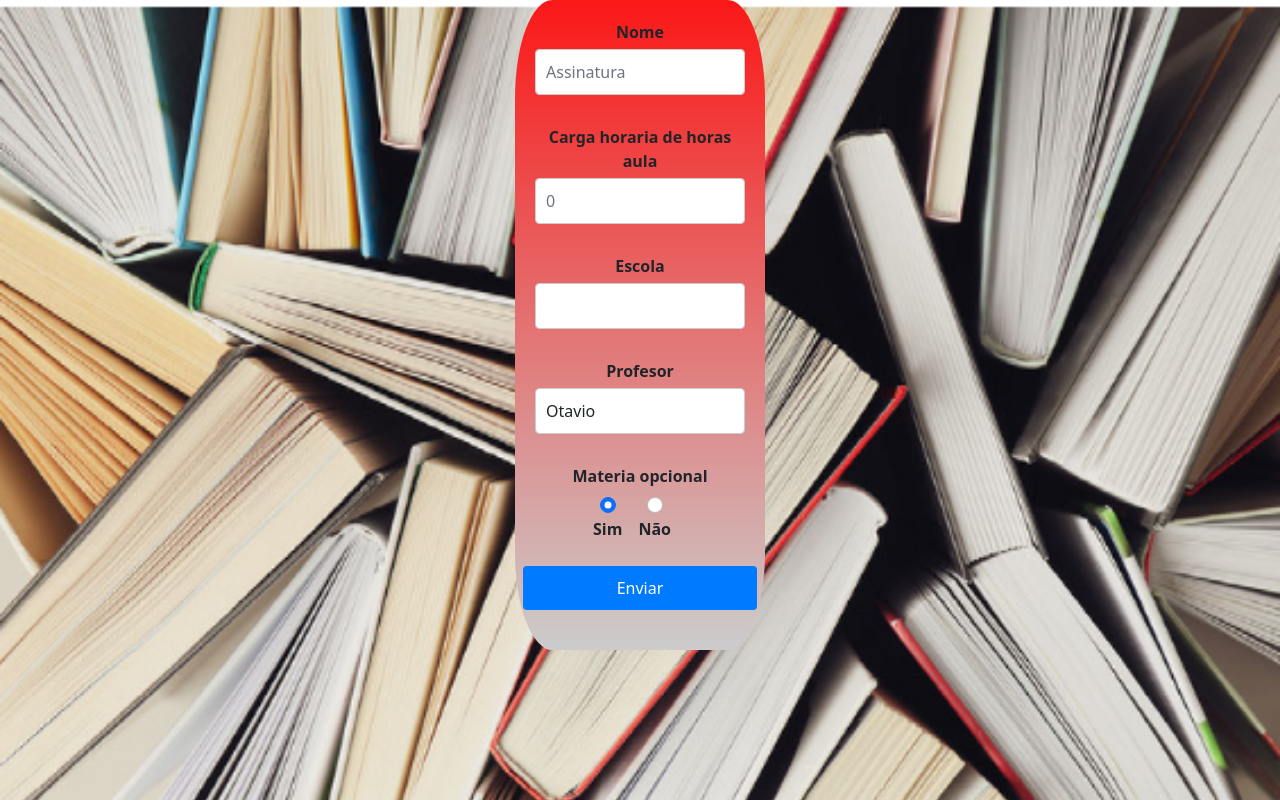
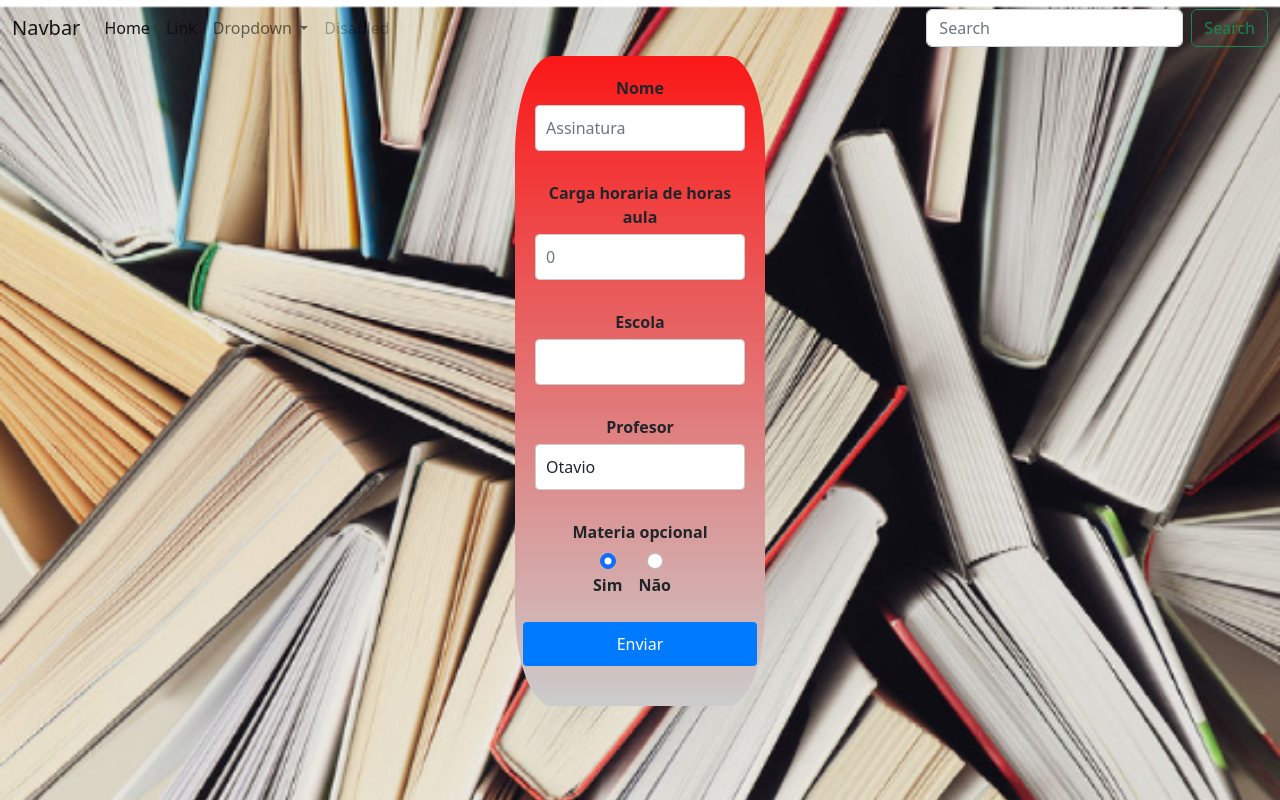
Before and after one commit to ezeleis/AngularBootstrap, an Angular app: page / in a window 1280 px wide. Built offline with nearby package versions, Linux system fonts and the light colour scheme.

Commit message:
fix(navbar):show navbar on top

```diff
--- a/src/app/app.component.html
+++ b/src/app/app.component.html
@@ -1,4 +1,5 @@
 
+<app-navbar></app-navbar>
 <app-form></app-form>
 <app-modal></app-modal>
 <router-outlet></router-outlet>
--- a/src/app/form/form.component.css
+++ b/src/app/form/form.component.css
@@ -42,3 +42,8 @@ button[type="submit"] {
   display: block;
   margin-left: auto;
 }
+#myForm{
+  display:flex;
+  flex-direction: column;
+
+}
```
